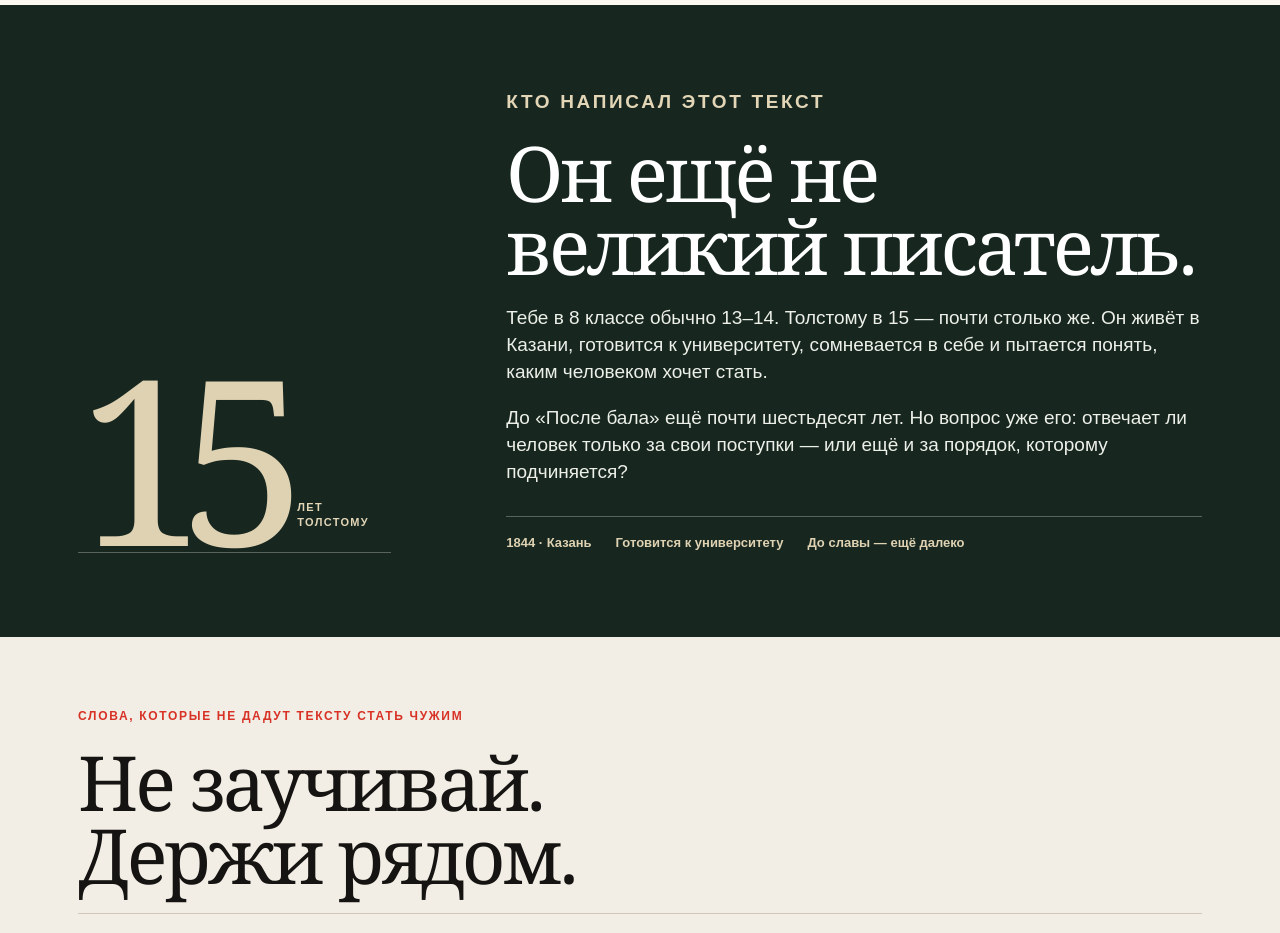
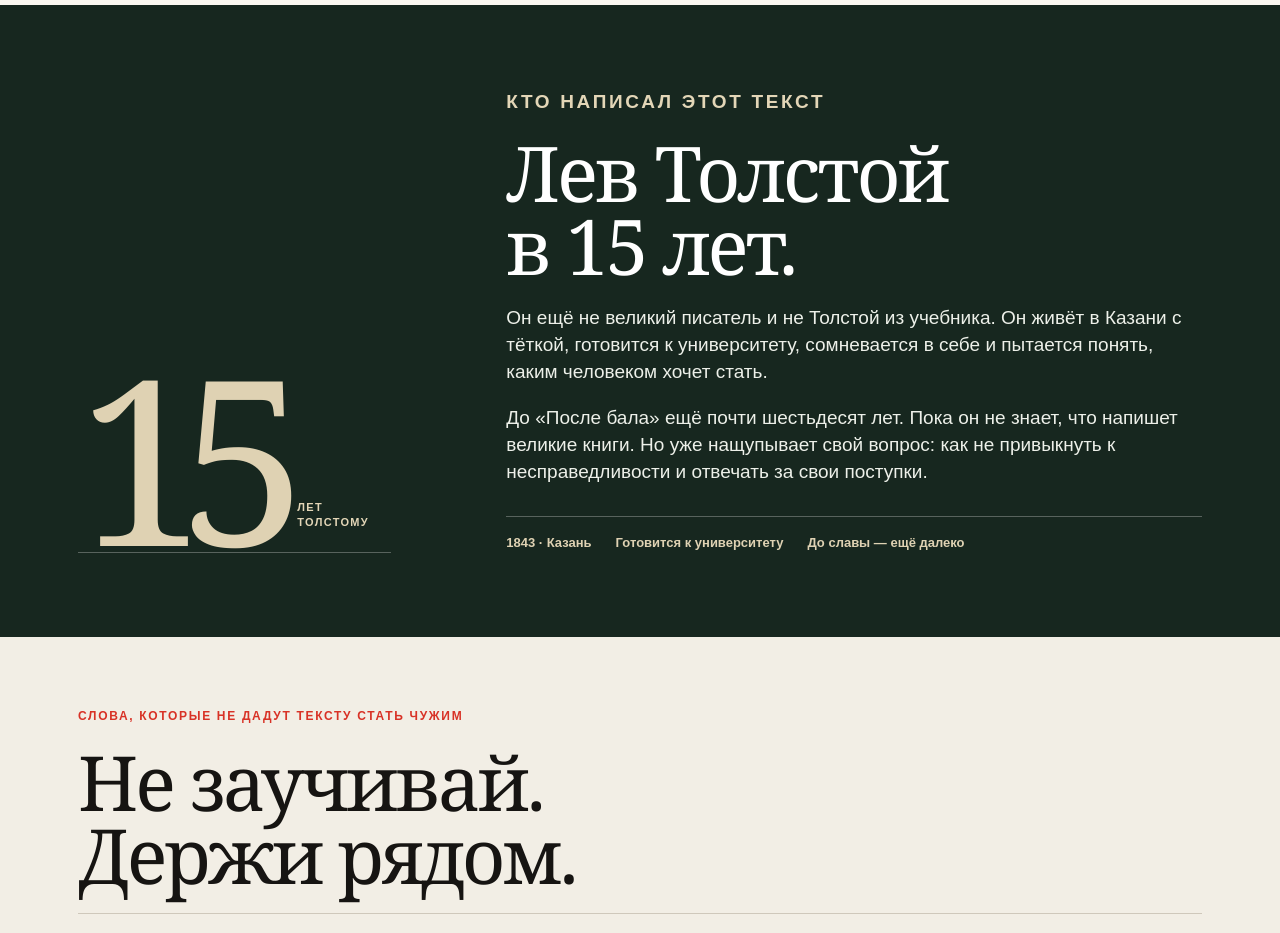
Before and after one commit to kosbushe/literature-guide, a Next.js app: page /works/after-the-ball in a window 1280 px wide. Shown: the part 3580-4513 px from the top of the page. Built offline with nearby package versions, Linux system fonts and the light colour scheme.

Commit message:
fix: center Tolstoy's teenage journey

```diff
--- a/app/works/after-the-ball/page.tsx
+++ b/app/works/after-the-ball/page.tsx
@@ -72,10 +72,10 @@ export default function AfterTheBallPage() {
         <div className="after-ball-author-age"><span>15</span><small>ЛЕТ<br />ТОЛСТОМУ</small></div>
         <div>
           <p className="eyebrow">КТО НАПИСАЛ ЭТОТ ТЕКСТ</p>
-          <h2>Он ещё не великий писатель.</h2>
-          <p>Тебе в 8 классе обычно 13–14. Толстому в 15 — почти столько же. Он живёт в Казани, готовится к университету, сомневается в себе и пытается понять, каким человеком хочет стать.</p>
-          <p>До «После бала» ещё почти шестьдесят лет. Но вопрос уже его: отвечает ли человек только за свои поступки — или ещё и за порядок, которому подчиняется?</p>
-          <div className="after-ball-author-facts"><span>1844 · Казань</span><span>Готовится к университету</span><span>До славы — ещё далеко</span></div>
+          <h2>Лев Толстой<br />в 15 лет.</h2>
+          <p>Он ещё не великий писатель и не Толстой из учебника. Он живёт в Казани с тёткой, готовится к университету, сомневается в себе и пытается понять, каким человеком хочет стать.</p>
+          <p>До «После бала» ещё почти шестьдесят лет. Пока он не знает, что напишет великие книги. Но уже нащупывает свой вопрос: как не привыкнуть к несправедливости и отвечать за свои поступки.</p>
+          <div className="after-ball-author-facts"><span>1843 · Казань</span><span>Готовится к университету</span><span>До славы — ещё далеко</span></div>
         </div>
       </section>
 
```
